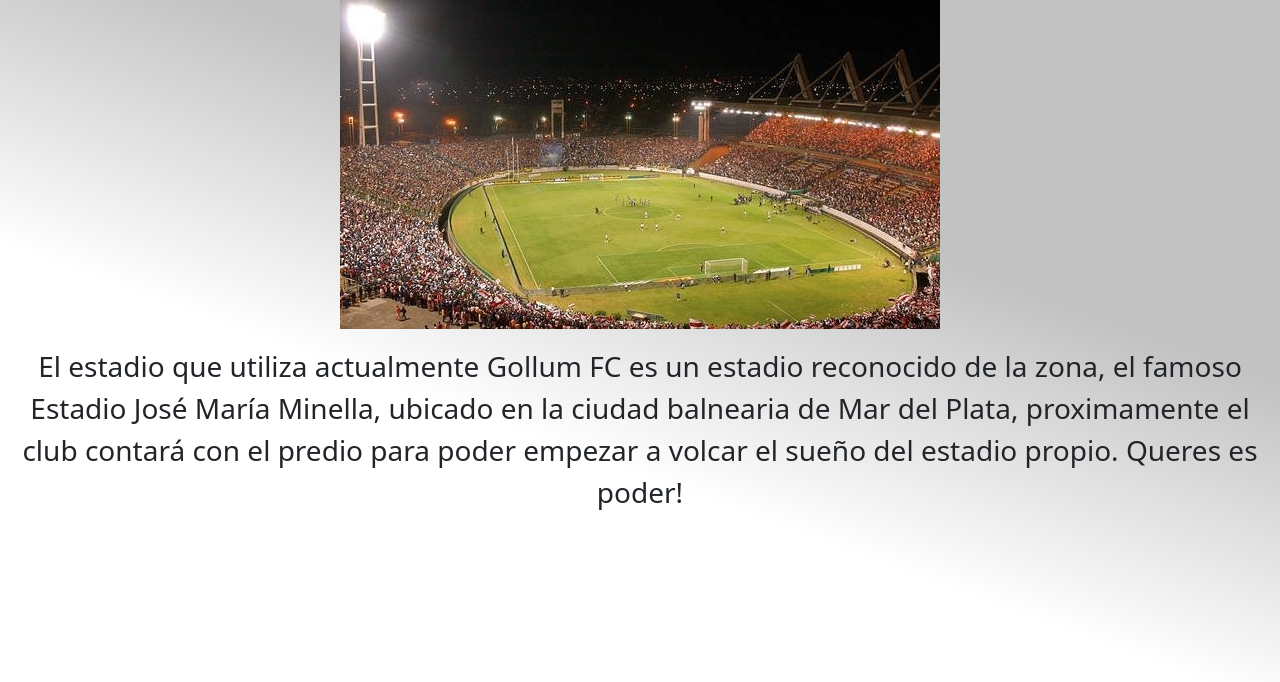
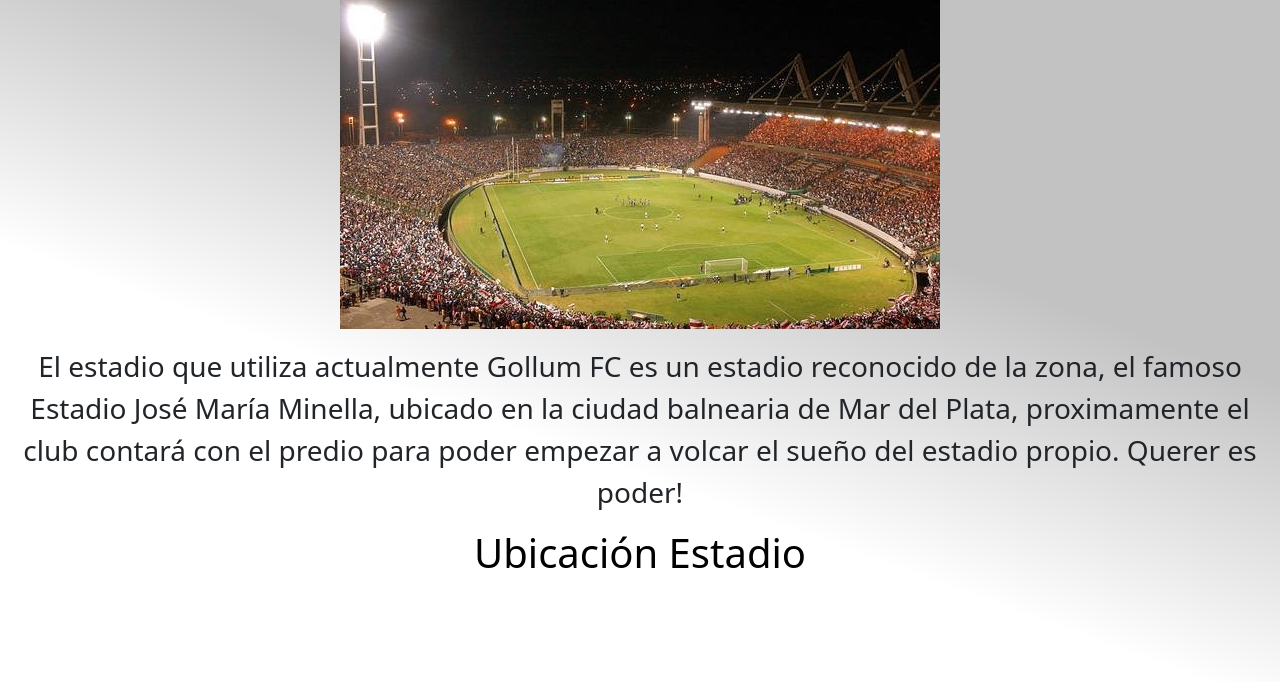
Before and after one commit to marquezpo89/GollumFCProyectoFinal, a plain HTML site: page pages/estadio.html in a window 1280 px wide. Shown: the part 348-1030 px from the top of the page. Drawn offline with nearby package versions, Linux system fonts and the light colour scheme; grey boxes are pictures that could not be loaded.

Commit message:
cambio estadio.html

```diff
--- a/pages/estadio.html
+++ b/pages/estadio.html
@@ -42,8 +42,8 @@
   <main class="container-fluid text-center my-5 bg-primary">
       <h3 class="fs-1 mb-3 text-white"> Foto Estadio </h3>
       <img class="mb-3 container-fluid estadio" src="../img/estadio.jpg" alt="estadio">
-      <p class="fs-3">El estadio que utiliza actualmente Gollum FC es un estadio reconocido de la zona, el famoso Estadio José María Minella, ubicado en la ciudad balnearia de Mar del Plata, proximamente el club contará con el predio para poder empezar a volcar el sueño del estadio propio. Queres es poder!</p>
-      <h3 class="fs-1 mb-3 text-white">Ubicación Estadio</h3>
+      <p class="fs-3">El estadio que utiliza actualmente Gollum FC es un estadio reconocido de la zona, el famoso Estadio José María Minella, ubicado en la ciudad balnearia de Mar del Plata, proximamente el club contará con el predio para poder empezar a volcar el sueño del estadio propio. Querer es poder!</p>
+      <h3 class="fs-1 mb-3 text-black">Ubicación Estadio</h3>
       <iframe class="mx-auto pb-3 px-3" src="https://www.google.com/maps/embed?pb=!1m18!1m12!1m3!1d3143.258539540525!2d-57.57663868409054!3d-38.01775175351741!2m3!1f0!2f0!3f0!3m2!1i1024!2i768!4f13.1!3m3!1m2!1s0x0%3A0x90bb4b8884923563!2sEstadio%20Jos%C3%A9%20Mar%C3%ADa%20Minella!5e0!3m2!1ses-419!2sar!4v1642349263006!5m2!1ses-419!2sar" allowfullscreen="" loading="lazy"></iframe>
 
   </main>
```
